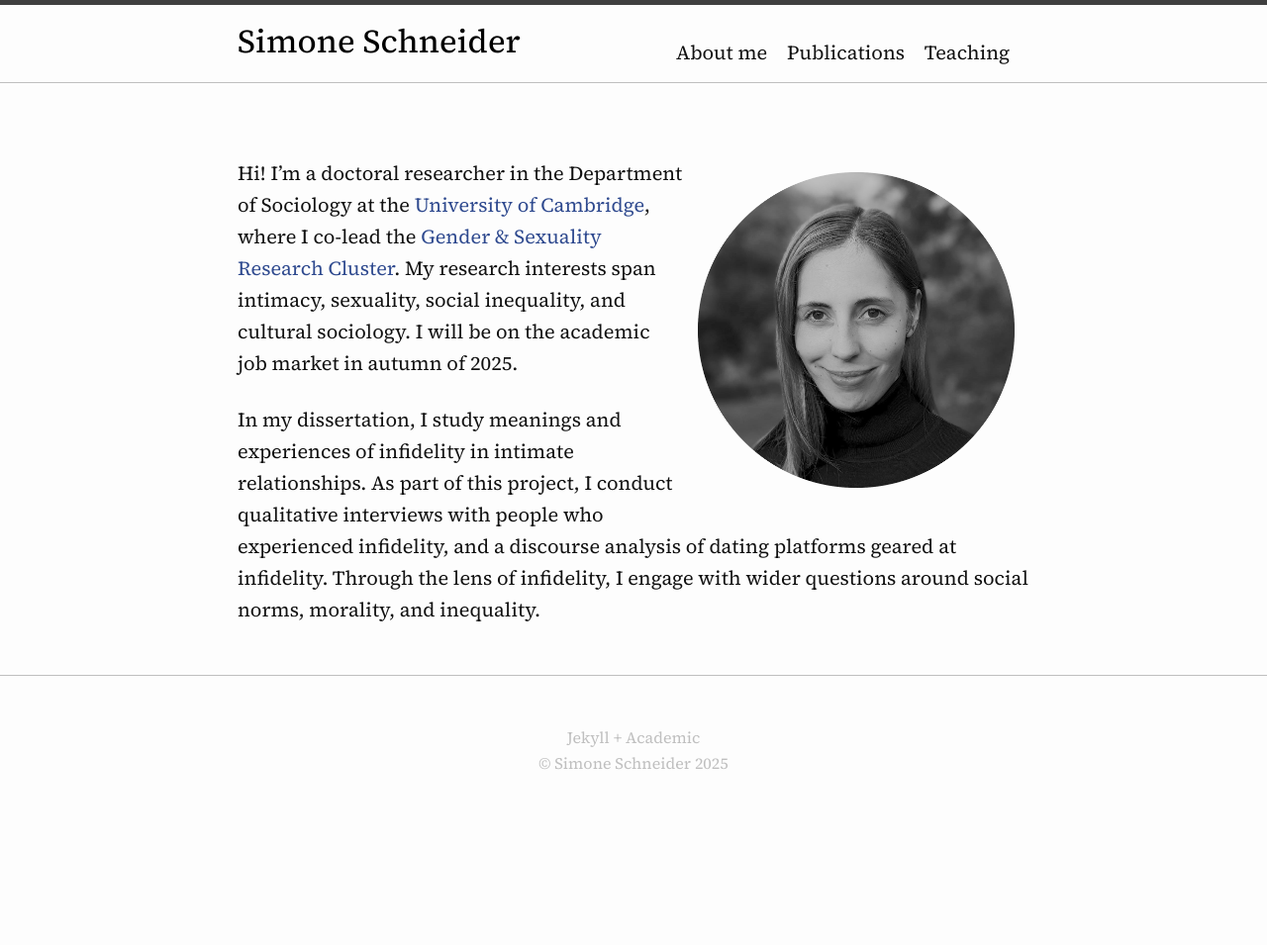
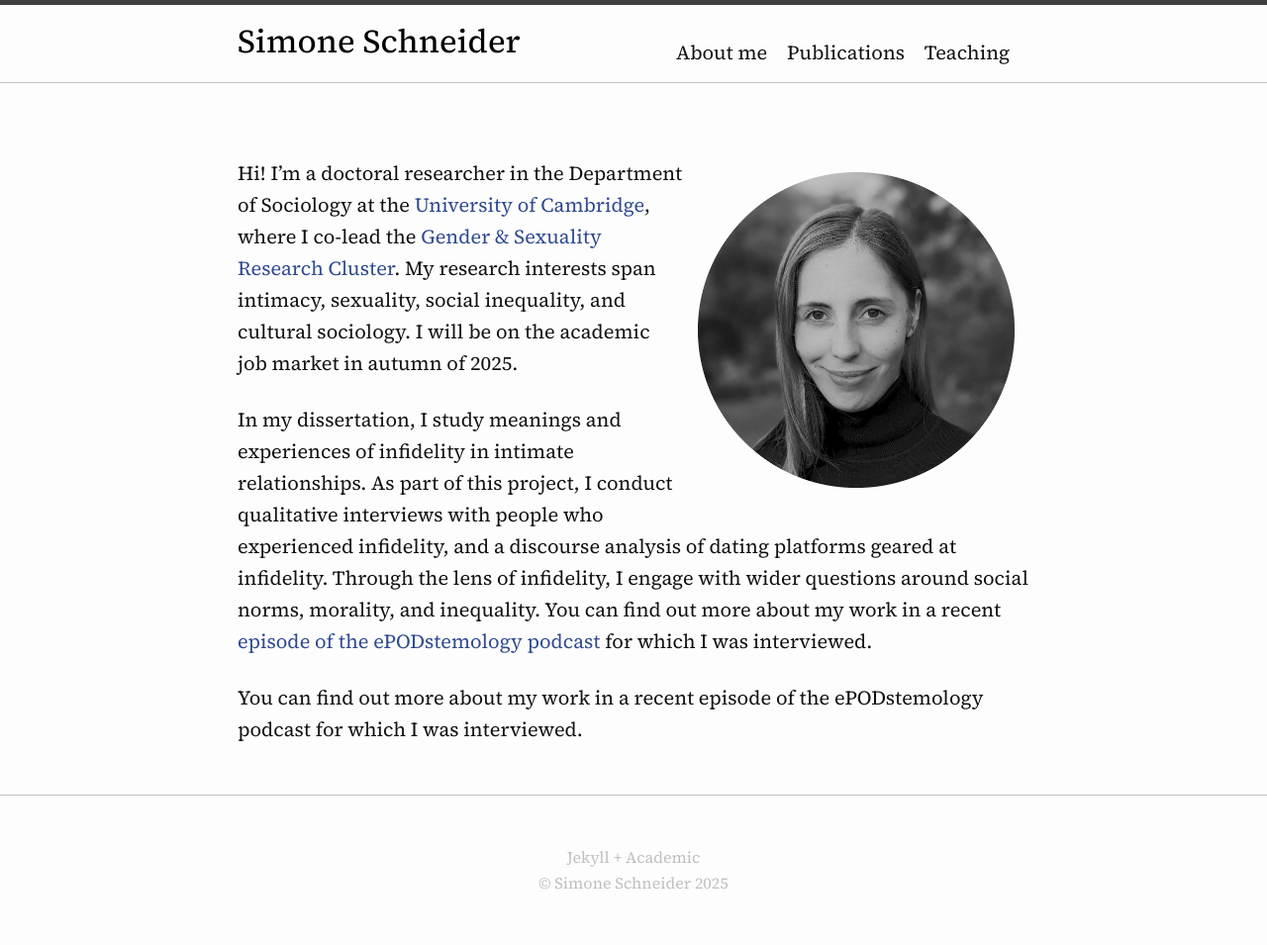
Before and after one commit to simone-schneider/simone-schneider.github.io, a Jekyll site: the page built from index.md, in a window 1280 px wide. Shown: the whole page at 99% size. Built offline with Jekyll 4.4.1, drawn with Linux system fonts in a browser that asks for light colours; before the commit the page ends 900 px from its top, so only the background shows below that.

Commit message:
Update index.md

```diff
--- a/index.md
+++ b/index.md
@@ -8,4 +8,7 @@ layout: page
 
 Hi! I'm a doctoral researcher in the Department of Sociology at the [University of Cambridge](https://research.sociology.cam.ac.uk/profile/simone-schneider-2022), where I co-lead the [Gender & Sexuality Research Cluster](https://research.sociology.cam.ac.uk/gender-sexuality-research-cluster). My research interests span intimacy, sexuality, social inequality, and cultural sociology. I will be on the academic job market in autumn of 2025.
 
-In my dissertation, I study meanings and experiences of infidelity in intimate relationships. As part of this project, I conduct qualitative interviews with people who experienced infidelity, and a discourse analysis of dating platforms geared at infidelity. Through the lens of infidelity, I engage with wider questions around social norms, morality, and inequality.
+In my dissertation, I study meanings and experiences of infidelity in intimate relationships. As part of this project, I conduct qualitative interviews with people who experienced infidelity, and a discourse analysis of dating platforms geared at infidelity. Through the lens of infidelity, I engage with wider questions around social norms, morality, and inequality. You can find out more about my work in a recent [episode of the ePODstemology podcast](https://open.spotify.com/episode/5a1NqXbLalwLlqgXX4jhrA?si=378c2a0d7c7e4e22) for which I was interviewed.
+
+
+You can find out more about my work in a recent episode of the ePODstemology podcast for which I was interviewed.
```
